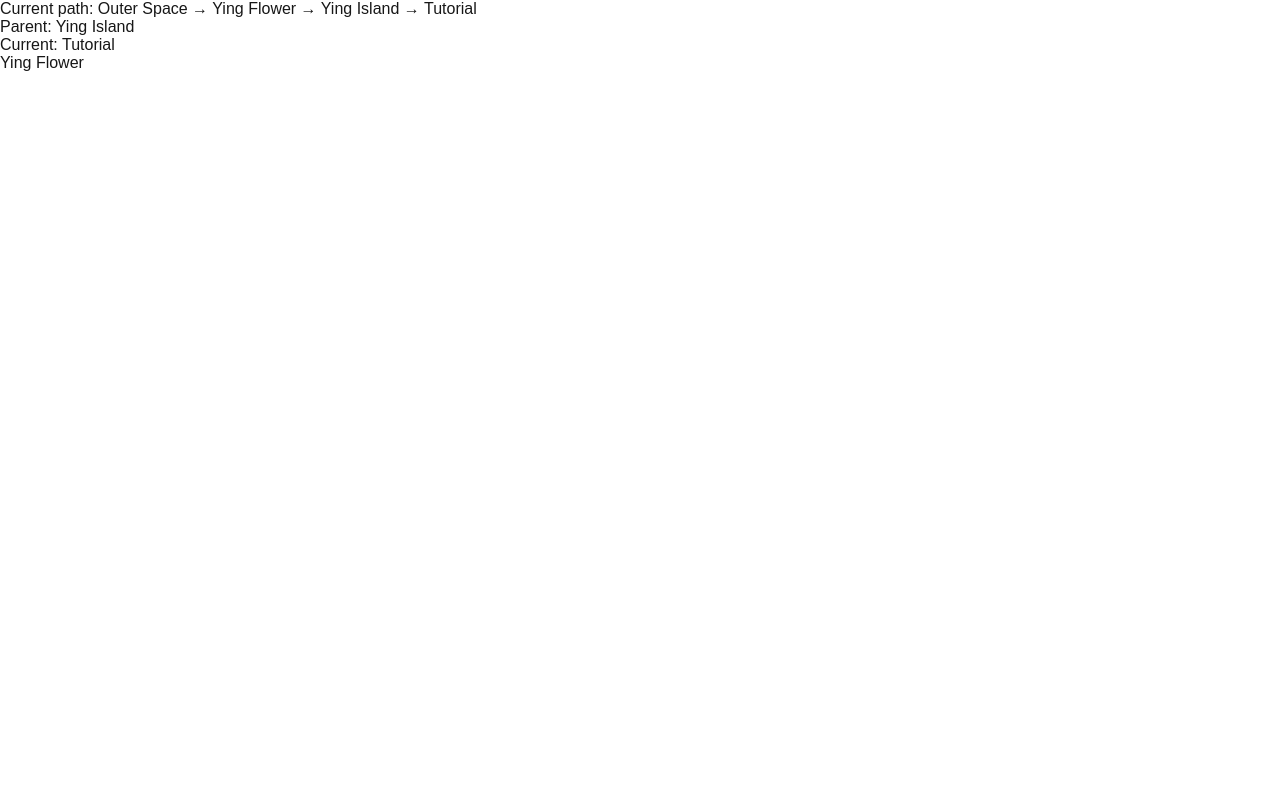
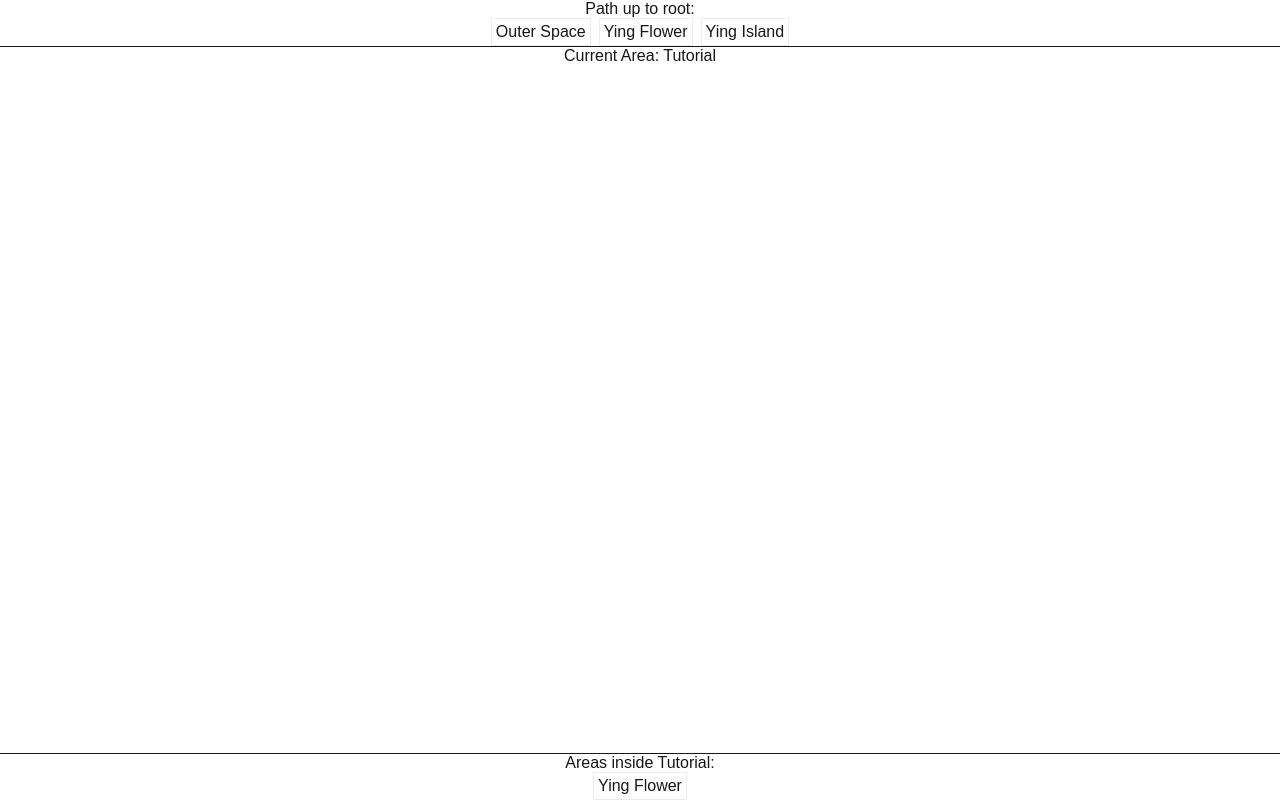
Before and after one commit to Tntmister/FractalBlockWorldMap, a Next.js app: page / in a window 1280 px wide. Built offline with nearby package versions, Linux system fonts and the light colour scheme.

Commit message:
v0.2 - functional navigation, acceptable css

```diff
--- a/package.json
+++ b/package.json
@@ -1,6 +1,6 @@
 {
 	"name": "fractal-block-world-map",
-	"version": "0.1.0",
+	"version": "0.2.0",
 	"homepage": "https://tntmister.github.io/FractalBlockWorldMap",
 	"private": true,
 	"type": "module",
--- a/src/app/globals.css
+++ b/src/app/globals.css
@@ -12,8 +12,9 @@
 
 html,
 body {
+	max-height: 100vh;
 	max-width: 100vw;
-	overflow-x: hidden;
+	overflow-y: auto;
 }
 
 body {
@@ -40,3 +41,46 @@ a {
 		color-scheme: dark;
 	}
 }
+
+#base {
+	display: flex;
+	flex-direction: column;
+	height: 100vh;
+}
+
+.pathNode {
+	padding: 0.25rem;
+	border: #ededed 1px solid;
+}
+
+#current {
+	text-align: center;
+	flex: 1;
+}
+
+#pathContainer,
+#descendantsContainer {
+	text-align: center;
+}
+
+#pathContainer {
+	border-bottom: var(--foreground) 1px solid;
+}
+
+#descendantsContainer {
+	border-top: var(--foreground) 1px solid;
+}
+
+#pathList,
+#descendantsList {
+	display: flex;
+	justify-content: center;
+	overflow-y: auto;
+	text-wrap: nowrap;
+	gap: 0.5rem;
+}
+
+.descendant {
+	padding: 0.25rem;
+	border: #ededed 1px solid;
+}
--- a/src/app/input.ts
+++ b/src/app/input.ts
@@ -66,7 +66,8 @@ export const inputGraph: InputGraph = {
 			},
 			'Small White Flower': {
 				distance: 0,
-				depth: 2
+				depth: 1,
+				note: 'Under Tutorial Island'
 			},
 			'Tutorial': {
 				distance: 0,
--- a/src/app/page.tsx
+++ b/src/app/page.tsx
@@ -50,7 +50,6 @@ export default function Home() {
 	}
 
 	function traverseUp(index: number) {
-		console.log(index);
 		if (pathStack.length == 1)
 			throw new Error(`Node ${currentNode().name} does not have a parent node!`);
 		setPathStack(pathStack.slice(0, index + 1));
@@ -104,7 +103,9 @@ export default function Home() {
 		}
 		const path: Edge[] = [];
 		for (let node = targetNode; predecessors.get(node); node = predecessors.get(node)!) {
-			path.unshift(predecessors.get(node)!.edges.find((edge) => edge.node.name == node.name)!);
+			path.unshift(
+				predecessors.get(node)!.edges.find((edge) => edge.node.name == node.name)!
+			);
 		}
 		return path;
 	}
@@ -114,31 +115,41 @@ export default function Home() {
 	}, []);
 
 	return (
-		<div>
-			<div>
-				Current path:{' '}
-				{pathStack.slice(0, pathStack.length - 1).map((edge, index) => (
-					<Fragment key={`${edge.node.name}Path`}>
-						<span onClick={() => traverseUp(index)}>{edge.node.name}</span> →{' '}
-					</Fragment>
-				))}
-				<span>{currentNode().name}</span>
-			</div>
-
-			{currentNode().pinkRing && (
-				<span onClick={traversePinkRing}>Pink Ring to: {getPinkRingDestination()!.name}</span>
+		<div id='base'>
+			{pathStack.length > 1 && (
+				<div id='pathContainer'>
+					Path up to root:
+					<div id='pathList'>
+						{pathStack.slice(0, -1).map((edge, index) => (
+							<span
+								className={`pathNode`}
+								key={`path${index}`}
+								onClick={() => traverseUp(index)}
+							>
+								{edge.node.name}
+							</span>
+						))}
+					</div>
+				</div>
 			)}
-			{previousNode() && (
-				<span onClick={() => traverseUp(pathStack.length - 2)}>Parent: {previousNode()!.name}</span>
+			<div id='current'>Current Area: {currentNode().name}</div>
+			{currentNode().edges.length > 0 && (
+				<div id='descendantsContainer'>
+					Areas inside {currentNode().name}:
+					<div id='descendantsList'>
+						{currentNode().edges.map((edge, index) => (
+							<span
+								className={`descendant`}
+								onClick={() => traverseDown(edge)}
+								key={`descendant${index}`}
+							>
+								{edge.node.name}
+								{edge.note && ` (${edge.note})`}
+							</span>
+						))}
+					</div>
+				</div>
 			)}
-			<div>Current: {currentNode().name}</div>
-			<div>
-				{currentNode().edges.map((edge) => (
-					<span onClick={() => traverseDown(edge)} key={`${edge.node.name}Down`}>
-						{edge.node.name}
-					</span>
-				))}
-			</div>
 		</div>
 	);
 }
```
